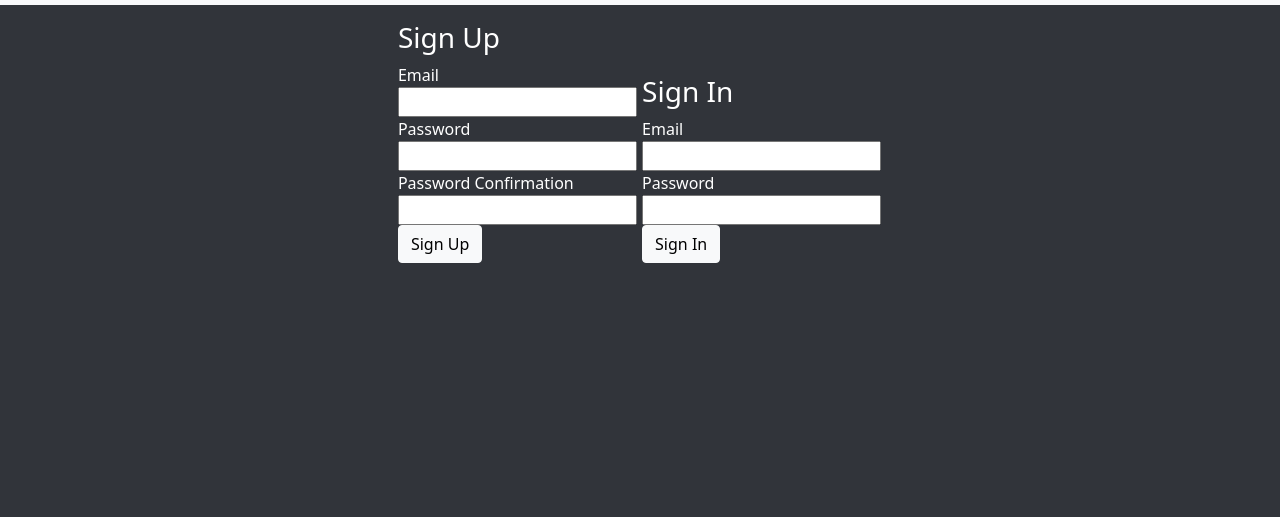
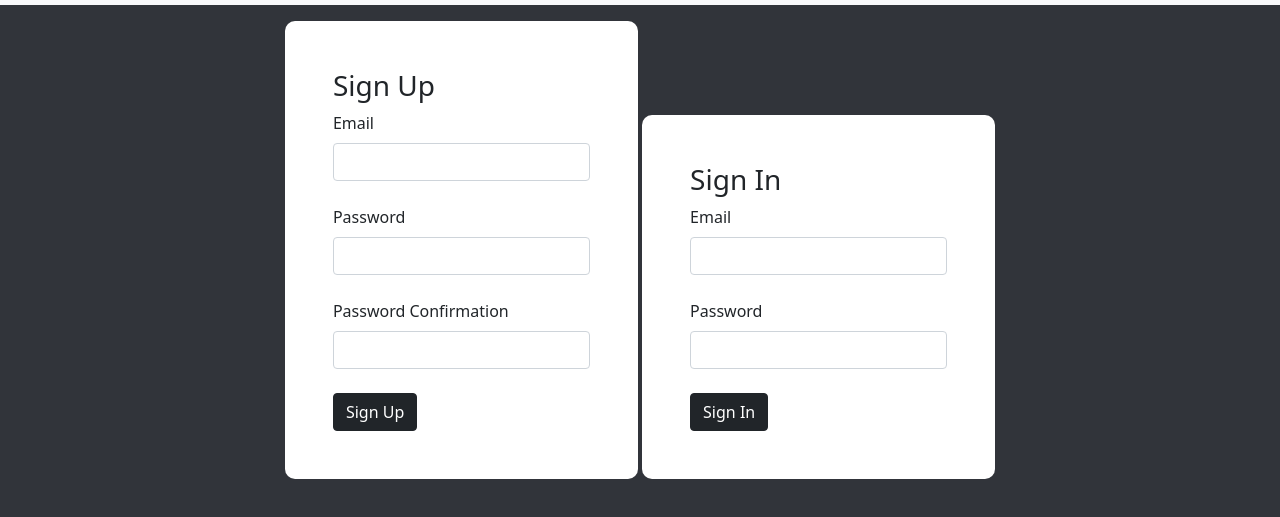
Before and after one commit to hernandoit/tic-tac-toe-client, a website built with webpack: page index.html in a window 1280 px wide. Shown: the part 77-594 px from the top of the page. Built offline with nearby package versions, Linux system fonts and the light colour scheme.

Commit message:
add styling for forms

```diff
--- a/app/styles/index.scss
+++ b/app/styles/index.scss
@@ -6,8 +6,12 @@ h1 {
 
 body {
   background: #31343a;
-  color: #ffffff;
+  // color: #ffffff;
   text-align: center;
+}
+
+form {
+border-radius: 10px;
 }
 
 .div-box {
@@ -23,6 +27,7 @@ body {
   display: flex;
   flex-wrap: wrap;
   font-family: 'Permanent Marker', cursive;
+  color: #ffffff;
   height: 330px;
   width: 340px;
   background: linear-gradient( 124deg, #8C00FC, #3500FF, #00F6FF, #0BFF00, #FFF100, #FFAC00, #FF0000, #8C00FC, #3500FF, #00F6FF, #0BFF00, #FFF100, #FFAC00, #FF0000, #8C00FC, #3500FF, #00F6FF, #0BFF00, #FFF100, #FFAC00, #FF0000, #8C00FC, #3500FF, #00F6FF, #0BFF00, #FFF100, #FFAC00, #FF0000, #8C00FC, #3500FF, #00F6FF, #0BFF00, #FFF100, #FFAC00, #FF0000 );
@@ -30,7 +35,7 @@ body {
   -z-animation: rainbow 18s ease infinite;
   -o-animation: rainbow 18s ease infinite;
   animation: rainbow 18s ease infinite;
-  margin: auto;
+  margin: 50px auto;
   background-size: 100% 1400%;
 }
 
@@ -59,7 +64,6 @@ body {
 }
 
 #sign-up, #sign-in {
-  width: 240px;
   text-align: left;
   display: inline-block;
 }
--- a/index.html
+++ b/index.html
@@ -44,25 +44,40 @@
       <p id="message"></p>
 
 <!-- SIGN UP FORM -->
-      <form id="sign-up">
+      <form class="bg-white  rounded-5 shadow-5-strong p-5" id="sign-up">
+
         <h3>Sign Up</h3>
-        <label>Email</label>
-        <input name="credentials[email]" type="email">
-        <label>Password</label>
-        <input name="credentials[password]" type="password">
-        <label>Password Confirmation</label>
-        <input name="credentials[password_confirmation]" type="password">
-        <button type="submit" class="btn btn-light">Sign Up</button>
+          <div class="form-outline mb-4">
+        <label class="form-label">Email</label>
+        <input class="form-control" name="credentials[email]" type="email">
+          </div>
+
+          <div class="form-outline mb-4">
+        <label class="form-label">Password</label>
+        <input class="form-control" name="credentials[password]" type="password">
+        </div>
+
+          <div class="form-outline mb-4">
+        <label class="form-label">Password Confirmation</label>
+        <input class="form-control" name="credentials[password_confirmation]" type="password">
+        </div>
+
+        <button type="submit" class="btn btn-dark">Sign Up</button>
       </form>
 
 <!-- SIGN IN FORM -->
-      <form id="sign-in">
+      <form class="bg-white  rounded-5 shadow-5-strong p-5" id="sign-in">
         <h3>Sign In</h3>
-        <label>Email</label>
-        <input name="credentials[email]" type="email">
-        <label>Password</label>
-        <input name="credentials[password]" type="password">
-        <button type="submit" class="btn btn-light">Sign In</button>
+                  <div class="form-outline mb-4">
+        <label class="form-label">Email</label>
+        <input class="form-control" name="credentials[email]" type="email">
+                  </div>
+                  <div class="form-outline mb-4">
+
+        <label class="form-label">Password</label>
+        <input class="form-control" name="credentials[password]" type="password">
+        </div>
+        <button type="submit" class="btn btn-dark">Sign In</button>
       </form>
 
 <!-- SIGN OUT BUTTON -->
```
